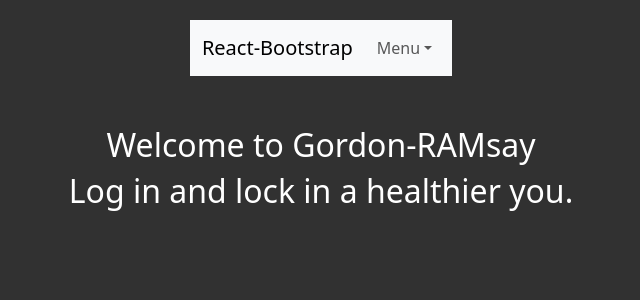
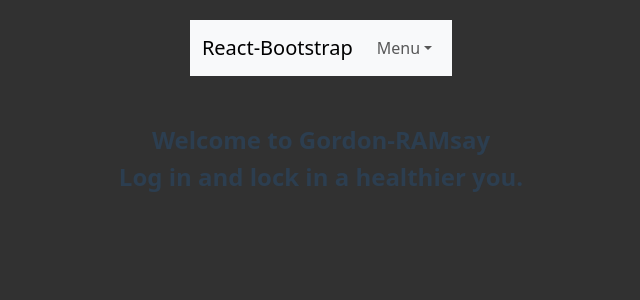
Before and after one commit to Neonat/gordon-RAMsay, a React (Create React App) app in the folder frontend/: page / in a window 1280 px wide. Shown: the top 300 px of the page, without its empty margins (319-959 px from the left). Built offline with nearby package versions, Linux system fonts and the light colour scheme.

Commit message:
working on home styling

```diff
--- /dev/null
+++ b/frontend/src/components/Home.css
@@ -0,0 +1,10 @@
+.home-container {
+    text-align: center;
+    margin-top: 50px;
+}
+
+.home-heading {
+    color: #2c3e50;
+    font-size: 24px;
+    font-weight: bold;
+}
--- a/frontend/src/components/Home.js
+++ b/frontend/src/components/Home.js
@@ -1,11 +1,25 @@
-// src/components/Home.js
-import React from 'react';
+// // src/components/Home.js
+// import React from 'react';
+
+// function Home() {
+//     return (
+//         <div style={{ textAlign: "center", marginTop: "50px" }}>
+//             <h2>Welcome to Gordon-RAMsay</h2>
+//             <h2>Log in and lock in a healthier you.</h2>
+//         </div>
+//     );
+// }
+
+// export default Home;
+
+import React from "react";
+import "./Home.css"; // Import the stylesheet
 
 function Home() {
     return (
-        <div style={{ textAlign: "center", marginTop: "50px" }}>
-            <h2>Welcome to Gordon-RAMsay</h2>
-            <h2>Log in and lock in a healthier you.</h2>
+        <div className="home-container">
+            <h2 className="home-heading">Welcome to Gordon-RAMsay</h2>
+            <h2 className="home-heading">Log in and lock in a healthier you.</h2>
         </div>
     );
 }
```
Also changed, not shown: frontend/src/assets/th-removebg-preview.png (added).
